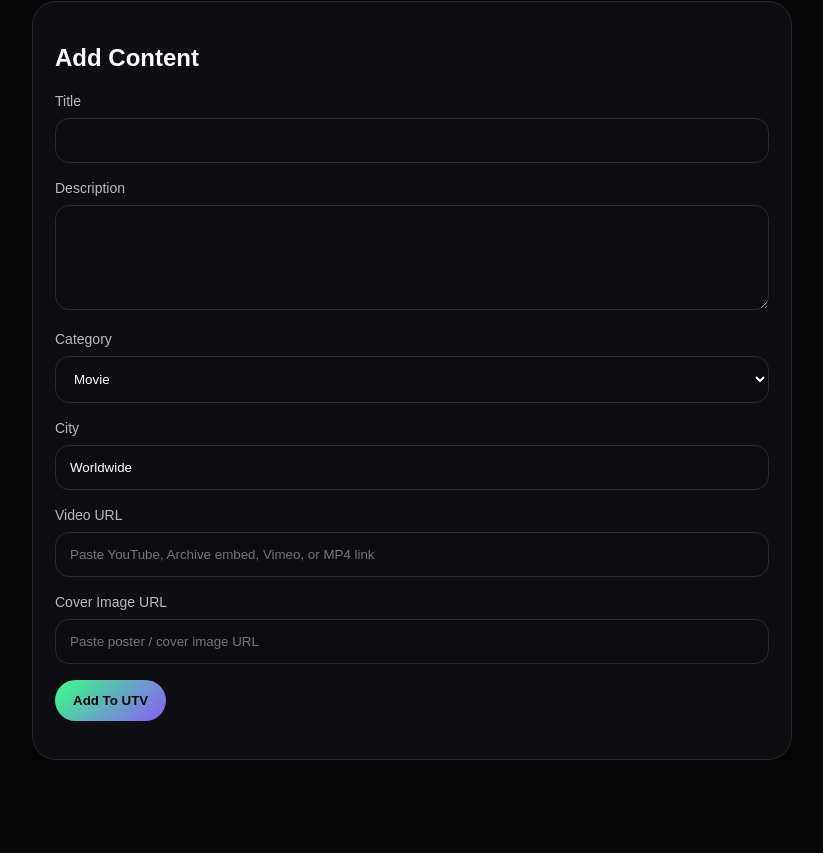
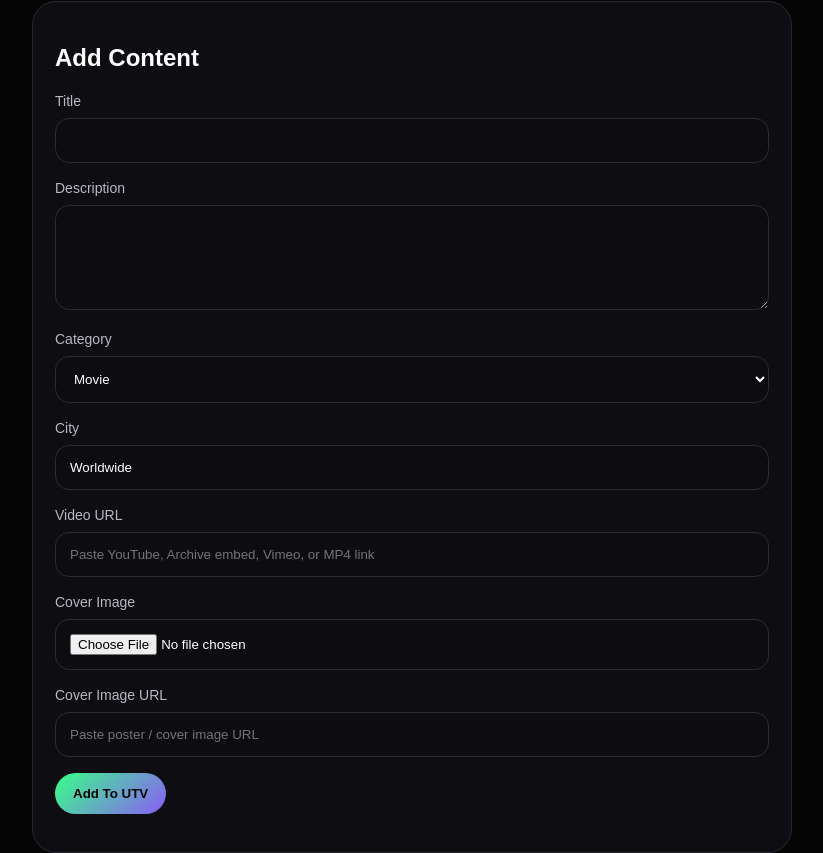
Before and after one commit to luchibagz-prog/utv-network-app, a Next.js app: page /creator in a window 1280 px wide. Shown: the part 750-1603 px from the top of the page, without its empty margins (48-871 px from the left). Before the commit the page ends 1510 px from the top, so only its background shows below. Built offline with nearby package versions, Linux system fonts and the light colour scheme; no server answers; the database is empty.

Commit message:
Add cover image upload

```diff
--- a/app/creator/page.tsx
+++ b/app/creator/page.tsx
@@ -211,6 +211,34 @@ export default function CreatorPage() {
           value={form.video_url}
           onChange={(e) => setForm({ ...form, video_url: e.target.value })}
         />
+<label>Cover Image</label>
+
+<input
+  className="input"
+  type="file"
+  accept="image/*"
+  onChange={async (e) => {
+    const file = e.target.files?.[0];
+    if (!file) return;
+
+    const fileName = `${Date.now()}-${file.name}`;
+
+    const { error } = await supabase.storage
+      .from("covers")
+      .upload(fileName, file);
+
+    if (error) {
+      setMessage(error.message);
+      return;
+    }
+
+    const { data } = supabase.storage
+      .from("covers")
+      .getPublicUrl(fileName);
+
+    setForm({ ...form, cover_url: data.publicUrl });
+  }}
+/>
 
 <label>Cover Image URL</label>
 <input
```
Lines whose indentation alone changed are shown as unchanged.
